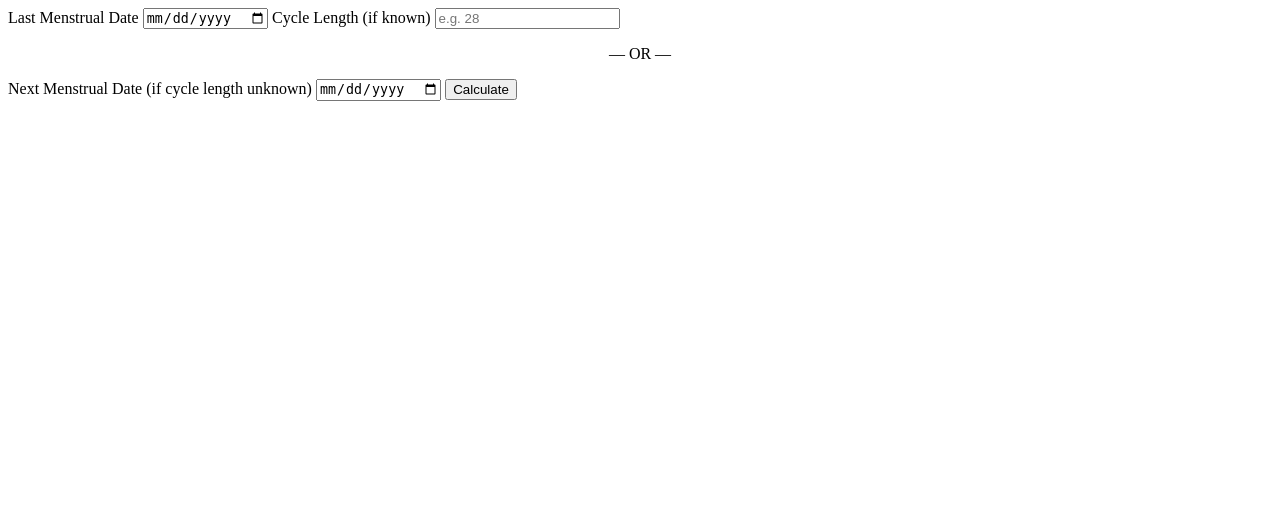
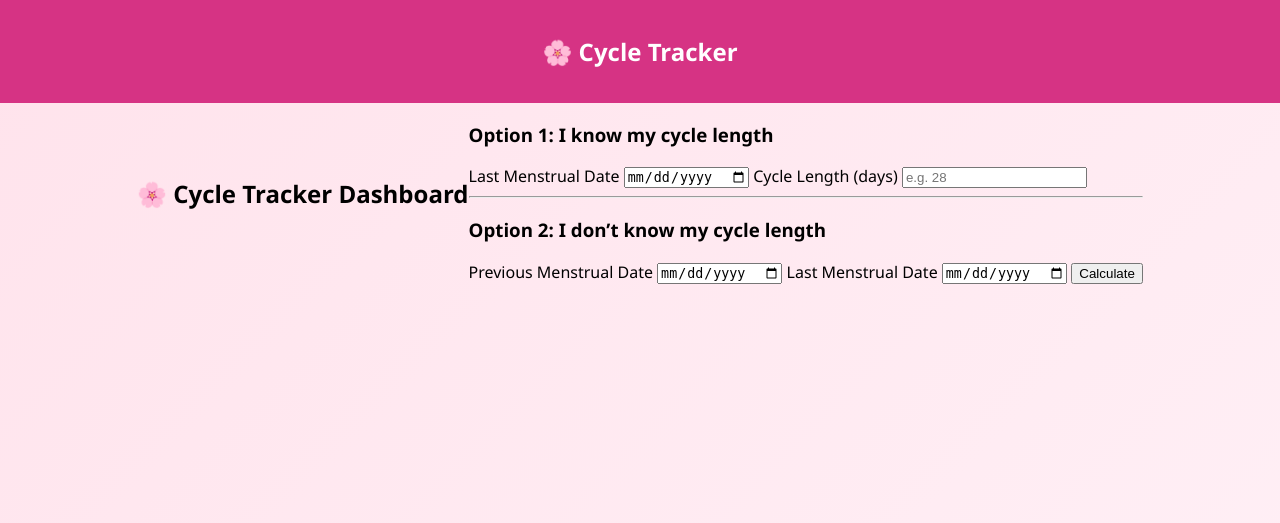
Before and after one commit to Nonyice/cyclefriend, a Flask app: page /dashboard in a window 1280 px wide. Shown: the top 523 px of the page. Run offline with Flask 3, Linux system fonts and the light colour scheme; the visitor is signed in with stand-in values (Sample User, id 1); some libraries are stand-ins or nearby versions.

Commit message:
Update for flash messages

```diff
--- a/app.py
+++ b/app.py
@@ -35,63 +35,62 @@ def dashboard():
     error = None
 
     if request.method == "POST":
-        last_period_str = request.form.get("last_period")
-        cycle_length_str = request.form.get("cycle_length")
-        next_period_str = request.form.get("next_period")
+        try:
+            # Option 1: User knows cycle length
+            last_period_str = request.form.get("last_period_known")
+            cycle_length_str = request.form.get("cycle_length")
 
-        if not last_period_str:
-            error = "Please enter your last menstrual period."
-        else:
-            last_period = datetime.strptime(last_period_str, "%Y-%m-%d").date()
+            if last_period_str and cycle_length_str:
+                last_period = datetime.strptime(last_period_str, "%Y-%m-%d").date()
+                cycle_length = int(cycle_length_str)
 
-            # Case 1: User knows cycle length
-            if cycle_length_str:
-                try:
-                    cycle_length = int(cycle_length_str)
-                except ValueError:
-                    error = "Cycle length must be a number."
-            # Case 2: User does not know cycle length, enter next period
-            elif next_period_str:
-                try:
-                    next_period = datetime.strptime(next_period_str, "%Y-%m-%d").date()
-                    cycle_length = (next_period - last_period).days
-                except ValueError:
-                    error = "Invalid next period date."
+            # Option 2: User does NOT know cycle length
             else:
-                error = "Please enter either cycle length or next period date."
+                prev_period_str = request.form.get("previous_period")
+                last_period_str = request.form.get("last_period_unknown")
 
-            # Only calculate if no errors
-            if not error:
-                ovulation_day = last_period + timedelta(days=cycle_length - 14)
-                fertile_start = ovulation_day - timedelta(days=5)
-                fertile_end = ovulation_day
-                predicted_next_period = last_period + timedelta(days=cycle_length)
+                if prev_period_str and last_period_str:
+                    previous_period = datetime.strptime(prev_period_str, "%Y-%m-%d").date()
+                    last_period = datetime.strptime(last_period_str, "%Y-%m-%d").date()
+                    cycle_length = (last_period - previous_period).days
+                else:
+                    error = "Please fill either Option 1 or Option 2 completely."
+                    return render_template("dashboard.html", results=None, error=error)
 
-                results = {
-                    "last_period": last_period,
-                    "cycle_length": cycle_length,
-                    "ovulation_day": ovulation_day,
-                    "fertile_start": fertile_start,
-                    "fertile_end": fertile_end,
-                    "next_period": predicted_next_period,
-                }
+            # Compute results
+            ovulation_day = last_period + timedelta(days=cycle_length - 14)
+            fertile_start = ovulation_day - timedelta(days=5)
+            fertile_end = ovulation_day
+            predicted_next_period = last_period + timedelta(days=cycle_length)
 
-                # Save to DB
-                try:
-                    conn = get_db_connection()
-                    cur = conn.cursor()
-                    cur.execute(
-                        """
-                        INSERT INTO cycles (user_id, last_period, cycle_length)
-                        VALUES (%s, %s, %s)
-                        """,
-                        (session["user_id"], last_period, cycle_length)
-                    )
-                    conn.commit()
-                    cur.close()
-                    conn.close()
-                except Exception as e:
-                    flash(f"Error saving to database: {e}", "error")
+            results = {
+                "last_period": last_period,
+                "cycle_length": cycle_length,
+                "ovulation_day": ovulation_day,
+                "fertile_start": fertile_start,
+                "fertile_end": fertile_end,
+                "next_period": predicted_next_period,
+            }
+
+            # Save to DB
+            try:
+                conn = get_db_connection()
+                cur = conn.cursor()
+                cur.execute(
+                    """
+                    INSERT INTO cycles (user_id, last_period, cycle_length)
+                    VALUES (%s, %s, %s)
+                    """,
+                    (session["user_id"], last_period, cycle_length)
+                )
+                conn.commit()
+                cur.close()
+                conn.close()
+            except Exception as e:
+                flash(f"Error saving to database: {e}", "error")
+
+        except ValueError:
+            error = "Invalid date or cycle length."
 
     return render_template("dashboard.html", results=results, error=error)
 
--- a/templates/dashboard.html
+++ b/templates/dashboard.html
@@ -1,21 +1,39 @@
+{% extends "base.html" %}
+
+{% block content %}
+<h2>🌸 Cycle Tracker Dashboard</h2>
+
+{% with messages = get_flashed_messages(with_categories=true) %}
+{% if messages %}
+    {% for category, message in messages %}
+        <div class="flash {{ category }}">{{ message }}</div>
+    {% endfor %}
+{% endif %}
+{% endwith %}
+
+{% if error %}
+    <div class="error">{{ error }}</div>
+{% endif %}
+
 <form method="POST">
+    <h3>Option 1: I know my cycle length</h3>
     <label>Last Menstrual Date</label>
-    <input type="date" name="last_period" required>
+    <input type="date" name="last_period_known" value="{{ request.form.last_period_known }}">
 
-    <label>Cycle Length (if known)</label>
-    <input type="number" name="cycle_length" placeholder="e.g. 28">
+    <label>Cycle Length (days)</label>
+    <input type="number" name="cycle_length" value="{{ request.form.cycle_length }}" placeholder="e.g. 28">
 
-    <p style="text-align:center;">— OR —</p>
+    <hr>
 
-    <label>Next Menstrual Date (if cycle length unknown)</label>
-    <input type="date" name="next_period">
+    <h3>Option 2: I don’t know my cycle length</h3>
+    <label>Previous Menstrual Date</label>
+    <input type="date" name="previous_period" value="{{ request.form.previous_period }}">
+
+    <label>Last Menstrual Date</label>
+    <input type="date" name="last_period_unknown" value="{{ request.form.last_period_unknown }}">
 
     <button type="submit">Calculate</button>
 </form>
-
-{% if error %}
-<div class="error">{{ error }}</div>
-{% endif %}
 
 {% if results %}
 <div class="results">
@@ -27,3 +45,4 @@
     <p>🩸 <strong>Expected Next Period:</strong> {{ results.next_period }}</p>
 </div>
 {% endif %}
+{% endblock %}
```
